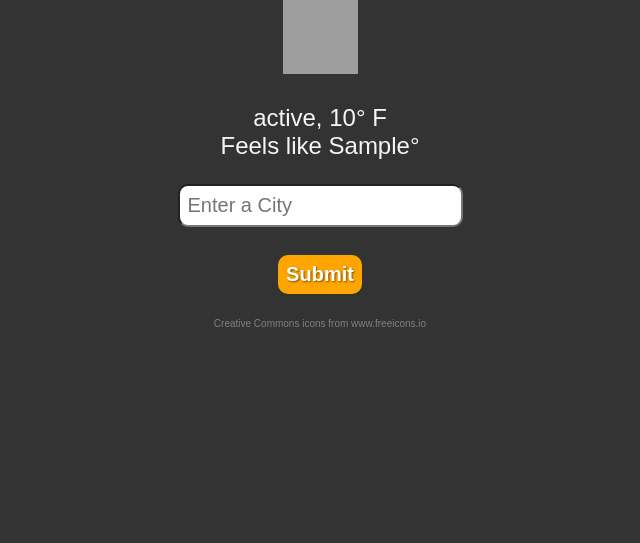
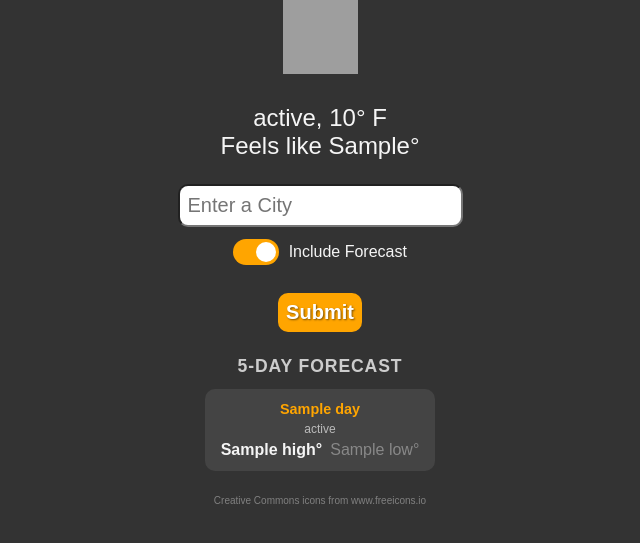
Before and after one commit to ncarsner/flask-weather-site, a Flask app: template templates/weather.html in a window 1280 px wide. Shown: the part 133-676 px from the top of the page, without its empty margins (320-960 px from the left). Run offline with Flask 3, Linux system fonts and the light colour scheme; the template is opened without the code that fills it: most values are stand-ins (such as "Sample title", 1, 10 or a date in 2020); grey boxes are pictures that could not be loaded.

Commit message:
Added 5-day forecast

```diff
--- a/server.py
+++ b/server.py
@@ -1,16 +1,42 @@
 import random
 # import sys
+
+from datetime import datetime
 
 from flask import Flask, render_template, request, send_from_directory
 from waitress import serve
 
 import cities
-from weather import get_current_weather
+from weather import get_current_weather, get_five_day_forecast
 from weather_descriptions import weather_descriptions
 import provinces
 
 
 app = Flask(__name__)
+
+
+def _process_forecast(forecast_data: dict) -> list[dict]:
+    """Collapse 3-hourly forecast entries into one summary per day."""
+    days: dict[str, list] = {}
+    for entry in forecast_data["list"]:
+        date_str = entry["dt_txt"].split(" ")[0]
+        days.setdefault(date_str, []).append(entry)
+
+    result = []
+    for date_str, entries in days.items():
+        noon = min(entries, key=lambda e: abs(int(e["dt_txt"][11:13]) - 12))
+        temps = [e["main"]["temp"] for e in entries]
+        status = noon["weather"][0]["description"].capitalize()
+        icon_file = weather_descriptions.get(status.lower())
+        result.append({
+            "day": datetime.strptime(date_str, "%Y-%m-%d").strftime("%A"),
+            "high": int(max(temps)),
+            "low": int(min(temps)),
+            "status": status,
+            "icon": f"images/{icon_file}" if icon_file else None,
+            "precip_chance": int(max(e.get("pop", 0) for e in entries) * 100),
+        })
+    return result[:5]
 
 
 @app.route("/favicon.ico")
@@ -29,7 +55,7 @@ def get_weather():
     city = request.args.get("city")
 
     # Check for empty strings or string with only spaces
-    if not city.strip():
+    if not city or not city.strip():
         city = random.choice(cities.world_cities)
 
     weather_data = get_current_weather(city)
@@ -37,6 +63,11 @@ def get_weather():
     # City is not found by API
     if not weather_data["cod"] == 200:
         return render_template("city-not-found.html")
+
+    forecast_days = None
+    forecast_data = get_five_day_forecast(city)
+    if forecast_data.get("cod") == "200":
+        forecast_days = _process_forecast(forecast_data)
 
     status = weather_data["weather"][0]["description"].capitalize()
     desc_path = weather_descriptions.get(status.lower(), None)
@@ -73,6 +104,7 @@ def get_weather():
         cool=cool,
         cold=cold,
         feels_like=feels_like,
+        forecast_days=forecast_days,
     )
 
 
--- a/static/styles/style.css
+++ b/static/styles/style.css
@@ -32,3 +32,124 @@ button {
   font-weight: bold;
   text-shadow: 1px 1px 2px rgba(0, 0, 0, 0.5);
 }
+
+.forecast-toggle {
+  margin-top: 0.75rem;
+  font-size: 1rem;
+  display: flex;
+  align-items: center;
+  justify-content: center;
+}
+
+.toggle-label {
+  display: flex;
+  align-items: center;
+  gap: 0.6rem;
+  cursor: pointer;
+  user-select: none;
+}
+
+.toggle-label input[type="checkbox"] {
+  display: none;
+}
+
+.toggle-slider {
+  position: relative;
+  width: 46px;
+  height: 26px;
+  background-color: #666;
+  border-radius: 26px;
+  flex-shrink: 0;
+  transition: background-color 0.2s;
+}
+
+.toggle-slider::after {
+  content: '';
+  position: absolute;
+  top: 3px;
+  left: 3px;
+  width: 20px;
+  height: 20px;
+  background-color: white;
+  border-radius: 50%;
+  transition: transform 0.2s;
+}
+
+.toggle-label input[type="checkbox"]:checked + .toggle-slider {
+  background-color: orange;
+}
+
+.toggle-label input[type="checkbox"]:checked + .toggle-slider::after {
+  transform: translateX(20px);
+}
+
+.forecast {
+  width: 100%;
+  max-width: 700px;
+}
+
+.forecast h4 {
+  text-align: center;
+  margin-bottom: 0.75rem;
+  font-size: 1.1rem;
+  color: #ccc;
+  text-transform: uppercase;
+  letter-spacing: 0.05em;
+}
+
+.forecast-cards {
+  display: flex;
+  gap: 0.6rem;
+  justify-content: center;
+  flex-wrap: wrap;
+}
+
+.forecast-card {
+  background-color: #444;
+  border-radius: 10px;
+  padding: 0.75rem 1rem;
+  min-width: 110px;
+  text-align: center;
+  display: flex;
+  flex-direction: column;
+  align-items: center;
+  gap: 0.3rem;
+}
+
+.forecast-icon {
+  width: 42px;
+  height: 42px;
+}
+
+.forecast-day {
+  font-size: 0.9rem;
+  font-weight: bold;
+  color: orange;
+}
+
+.forecast-status {
+  font-size: 0.75rem;
+  color: #bbb;
+}
+
+.forecast-temps {
+  display: flex;
+  justify-content: center;
+  gap: 0.5rem;
+  font-size: 1rem;
+}
+
+.forecast-high {
+  color: whitesmoke;
+  font-weight: bold;
+}
+
+.forecast-low {
+  color: #888;
+}
+
+.forecast-precip {
+  font-size: 0.7rem;
+  color: #7ac8f5;
+  margin-top: 0.1rem;
+}
--- a/templates/weather.html
+++ b/templates/weather.html
@@ -33,11 +33,54 @@
 
     <form action="/weather">
         <input type="text" name="city" id="city" placeholder="Enter a City" /></br>
+        <div class="forecast-toggle">
+            <label class="toggle-label">
+                <input type="checkbox" id="forecast" checked>
+                <span class="toggle-slider"></span>
+                Include Forecast
+            </label>
+        </div>
         <div style="text-align: center;">
             <br><button type="submit">Submit</button>
         </div>
     </form>
 
+    {% if forecast_days %}
+    <div class="forecast" id="forecast-section">
+        <h4>5-Day Forecast</h4>
+        <div class="forecast-cards">
+            {% for day in forecast_days %}
+            <div class="forecast-card">
+                <div class="forecast-day">{{ day.day }}</div>
+                {% if day.icon %}
+                <img src="{{ url_for('static', filename=day.icon) }}" class="forecast-icon">
+                {% endif %}
+                <div class="forecast-status">{{ day.status }}</div>
+                <div class="forecast-temps">
+                    <span class="forecast-high">{{ day.high }}&deg;</span>
+                    <span class="forecast-low">{{ day.low }}&deg;</span>
+                </div>
+                {% if day.precip_chance > 0 %}
+                <div class="forecast-precip">
+                    &#x1F4A7; {{ day.precip_chance }}%
+                </div>
+                {% endif %}
+            </div>
+            {% endfor %}
+        </div>
+    </div>
+    {% endif %}
+
+    <script>
+        const toggle = document.getElementById('forecast');
+        const section = document.getElementById('forecast-section');
+        if (toggle && section) {
+            toggle.addEventListener('change', () => {
+                section.style.display = toggle.checked ? '' : 'none';
+            });
+        }
+    </script>
+
     <p style="font-size: x-small; color: grey;">Creative Commons icons from www.freeicons.io</p>
 </body>
 
```
